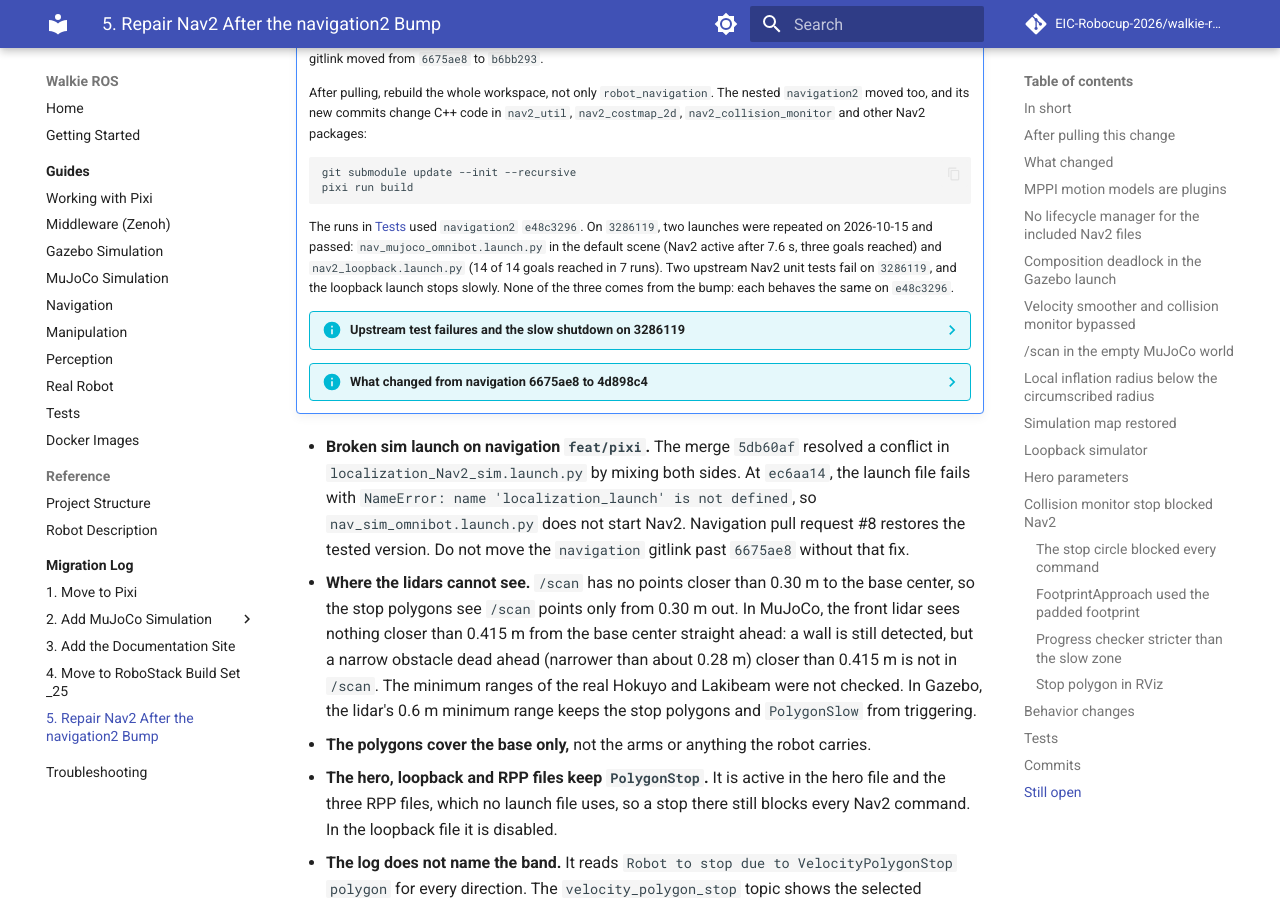
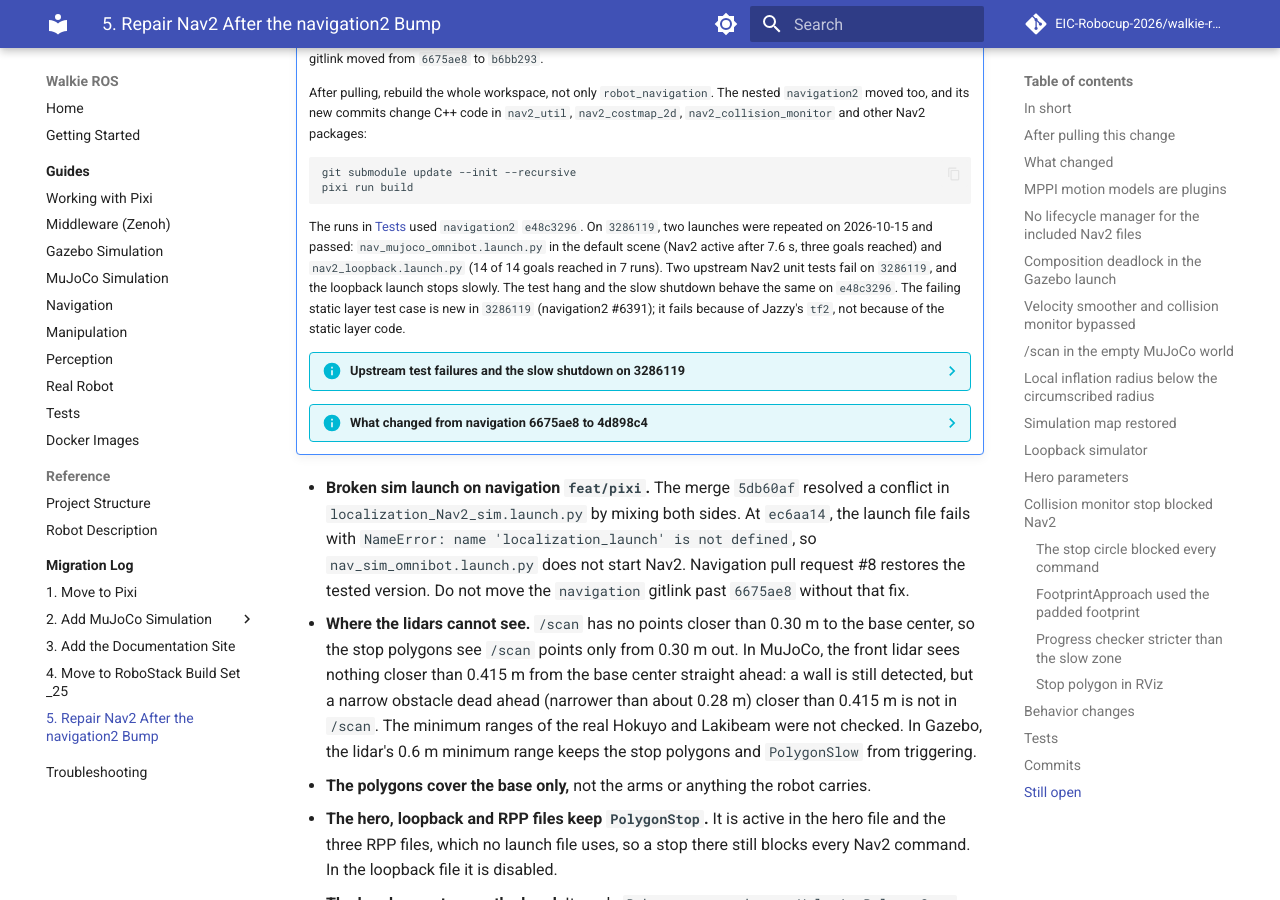
Before and after one commit to EIC-Robocup-2026/walkie-ros, an MkDocs documentation site: the page built from docs/migrations/05-nav2-repair.md, in a window 1280 px wide and 900 px high, scrolled down 14277 px. Built offline with MkDocs 1.6.1 and Material for MkDocs 9.7.7, drawn with Linux system fonts in a browser that asks for light colours; comment, search, counter and statistics services are not loaded.

Commit message:
docs: correct the navigation2 update notes
The failing static_layer_test case is new in navigation2 3286119 (#6391), so it does not behave the same on e48c3296. The navigation guide now keeps the step to rebuild all of Nav2 after a navigation2 update outside the collapsed block.

```diff
--- a/docs/migrations/05-nav2-repair.md
+++ b/docs/migrations/05-nav2-repair.md
@@ -837,13 +837,15 @@
     `nav_mujoco_omnibot.launch.py` in the default scene (Nav2 active after
     7.6 s, three goals reached) and `nav2_loopback.launch.py` (14 of 14 goals
     reached in 7 runs). Two upstream Nav2 unit tests fail on `3286119`, and the
-    loopback launch stops slowly. None of the three comes from the bump: each
-    behaves the same on `e48c3296`.
+    loopback launch stops slowly. The test hang and the slow shutdown behave
+    the same on `e48c3296`. The failing static layer test case is new in
+    `3286119` (navigation2 #6391); it fails because of Jazzy's `tf2`, not
+    because of the static layer code.
 
     ??? info "Upstream test failures and the slow shutdown on 3286119"
         | Problem | Cause | Effect on Walkie |
         | --- | --- | --- |
-        | `nav2_costmap_2d` `static_layer_test`: `StaticLayerRollingTest.FailedTransformMarksLayerNotCurrentAndRecovers` fails every time | The test expects `tf2`'s `clear()` to drop static transforms. Rolling does since ros2/geometry2#908; Jazzy's `tf2` 0.36.23 keeps them, so the lookup the test wants to fail succeeds. | None. The static layer code is correct, and with a dynamic transform the case passes. |
+        | `nav2_costmap_2d` `static_layer_test`: `StaticLayerRollingTest.FailedTransformMarksLayerNotCurrentAndRecovers` fails every time | The case is new in `3286119` ([#6391](https://github.com/ros-navigation/navigation2/pull/6391)). It expects `tf2`'s `clear()` to drop static transforms. Rolling does since ros2/geometry2#908; Jazzy's `tf2` 0.36.23 keeps them, so the lookup the test wants to fail succeeds. | None. The static layer code is correct, and with a dynamic transform the case passes. |
         | `nav2_collision_monitor` `collision_monitor_node_test` sometimes hangs until the ctest timeout (2 of 30 runs of `testIncorrectSourceType`) | A lost-wakeup race in Jazzy `rclcpp` 28.1.22: a `cancel()` of the executor that runs before its `spin()` starts is lost. `tf2_ros::TransformListener` with its own spin thread hits it when it is destroyed right after it is created. It reproduces without Nav2. | A test-only hang; the collision monitor creates its listener once |
         | `nav2_loopback.launch.py` takes about 15 s to stop after Ctrl+C | Since navigation2 #6063, the costmap update loop sleeps on the ROS clock. On Ctrl+C, deactivating the costmap waits for `/clock` to advance, but the node that publishes `/clock` has stopped too. `ros2 launch` ends the servers with SIGKILL after its timeout. | The same 15 s on Ctrl+C in every simulated-time Nav2 launch. Harmless; see [MuJoCo Simulation: Troubleshooting](../guides/simulation-mujoco.md#troubleshooting). |
 
```
Also changed, not shown: docs/guides/navigation.md (+8 -4 lines).
